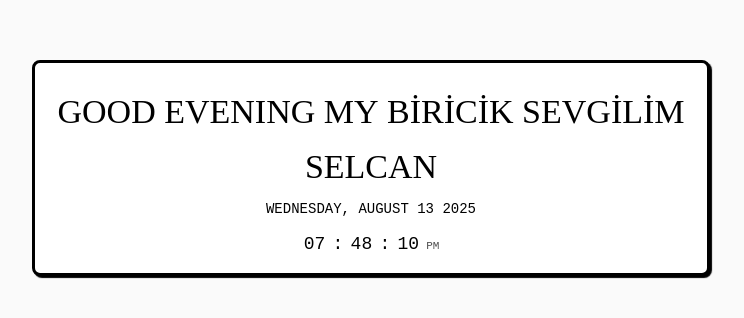
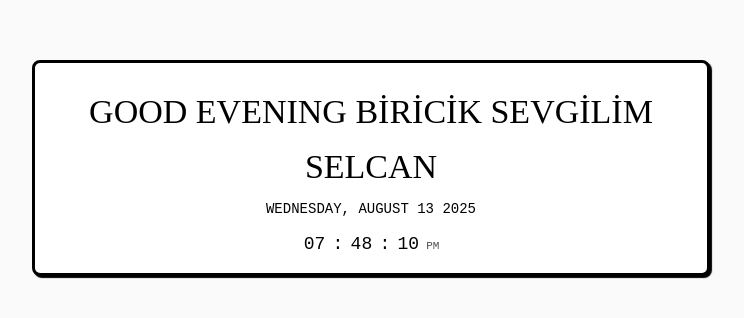
Before and after one commit to luxhasel/selcankahraman1104, a plain HTML site: page index.html in a window 1280 px wide. Shown: the part 232-550 px from the top of the page, without its empty margins (269-1013 px from the left). Drawn offline with Linux system fonts and the light colour scheme.

Commit message:
Update index.html

```diff
--- a/index.html
+++ b/index.html
@@ -63,7 +63,7 @@
 
     function displayGreetings(today) {
       const hrs = today.getHours();
-      const name = "my biricik sevgilim selcan";
+      const name = "biricik sevgilim selcan";
       let greet;
       if (hrs < 12)       greet = "Good Morning "  + name;
       else if (hrs < 18)  greet = "Good Afternoon " + name;
```
